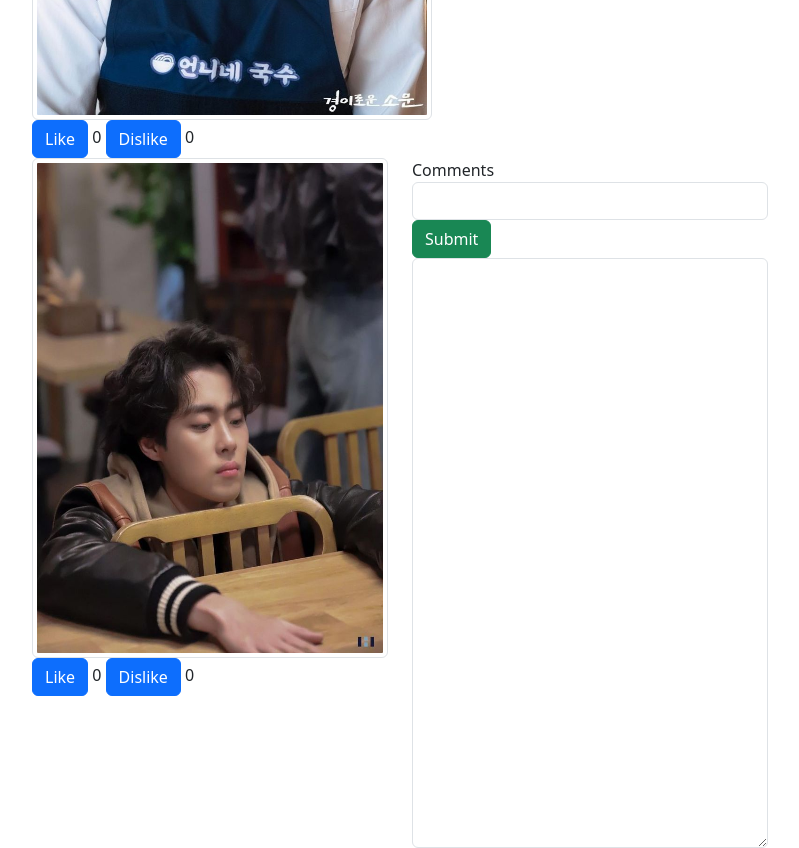
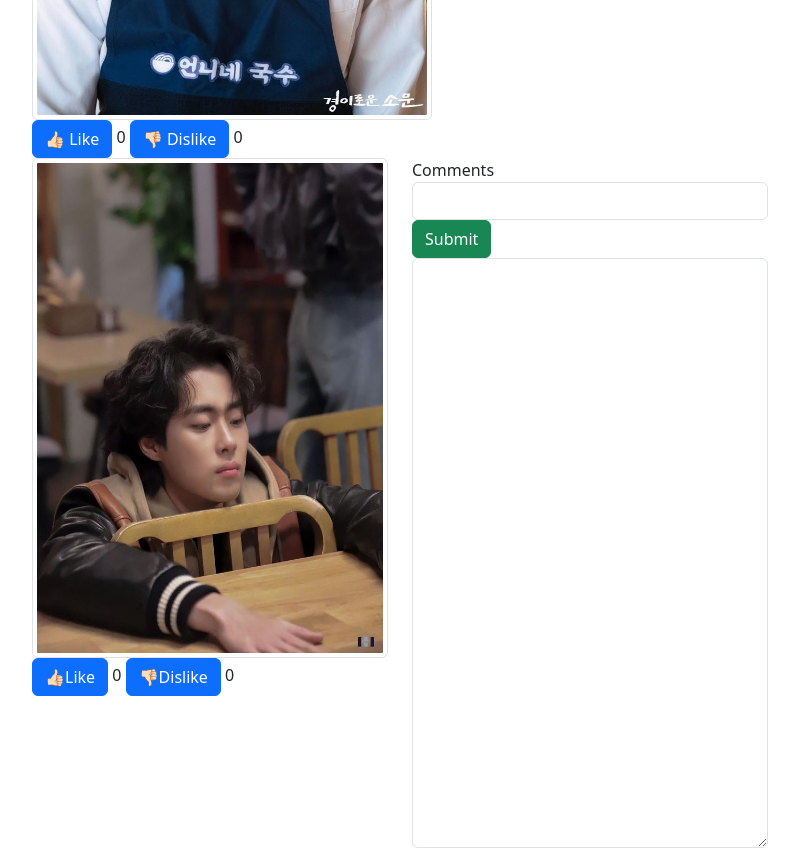
Before and after one commit to Darrendg20/Darrendeguzman.github.io, a plain HTML site: page index.html in a window 1280 px wide. Shown: the part 380-1228 px from the top of the page, without its empty margins (50-849 px from the left). Drawn offline with nearby package versions, Linux system fonts and the light colour scheme.

Commit message:
Update index.html

```diff
--- a/index.html
+++ b/index.html
@@ -9,24 +9,26 @@
     <div class="row">
       <div class="col-r">
         <img src="Jo byeong gyu.jpeg " class="img-thumbnail" style="width:400px;height:500px;"/> <br>
-        <button class="btn btn-primary" type=button id="btnLike1"> Like </button>
+        <button class="btn btn-primary" type=button id="btnLike1">👍🏻 Like </button>
           <output id="countLikes1"> 0 </output>
-          <button class="btn btn-primary" type=button id="btnDislike1"> Dislike </button>
+          <button class="btn btn-primary" type=button id="btnDislike1"> 👎🏻 Dislike </button>
            <output id="countDislikes1"> 0 </output>
       </div>
       <div class="col-4">
         <img src="610edb39-8233-4b62-9b70-dd5666e170fc.jpeg" class="img-thumbnail" style="width:400px;height:500px;"/> <br>
-        <button class="btn btn-primary" type=button id="btnLike2" > Like </button>
+        <button class="btn btn-primary" type=button id="btnLike2" > 👍🏻Like </button>
           <output id="countLikes2"> 0 </output>
-          <button class="btn btn-primary" type=button id="btnDislike2"> Dislike </button>
+          <button class="btn btn-primary" type=button id="btnDislike2"> 👎🏻Dislike </button>
             <output id="countDislikes2"> 0 </output>
              </div>
                <div class="col-4">
                   Comments<br>
                    <input type="text" class="form-control" id="comment"/>
                      <button class="btn btn-success" id="submit">Submit</button>
-                    <textarea class="form-control" id="commentbox" rows="24"></textarea>      </div>
-                </div>
+                    <textarea class="form-control" id="commentbox" rows="24"></textarea>
+
+               </div>
+               </div>
             </div>
       </div>
     <script src="index.js"></script>
```
